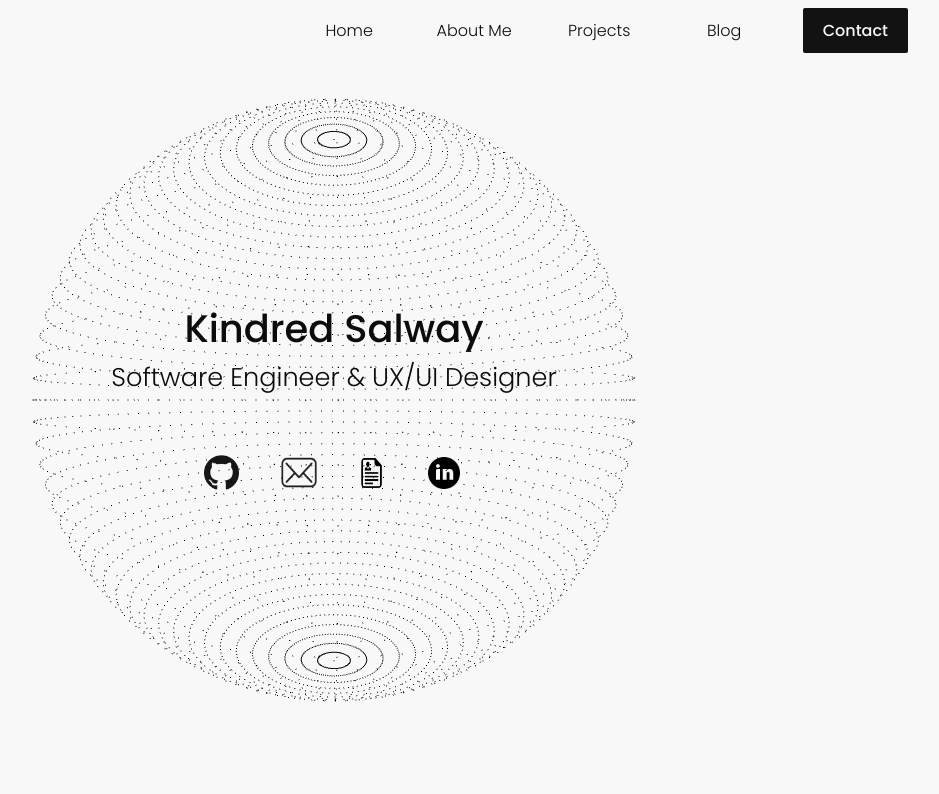
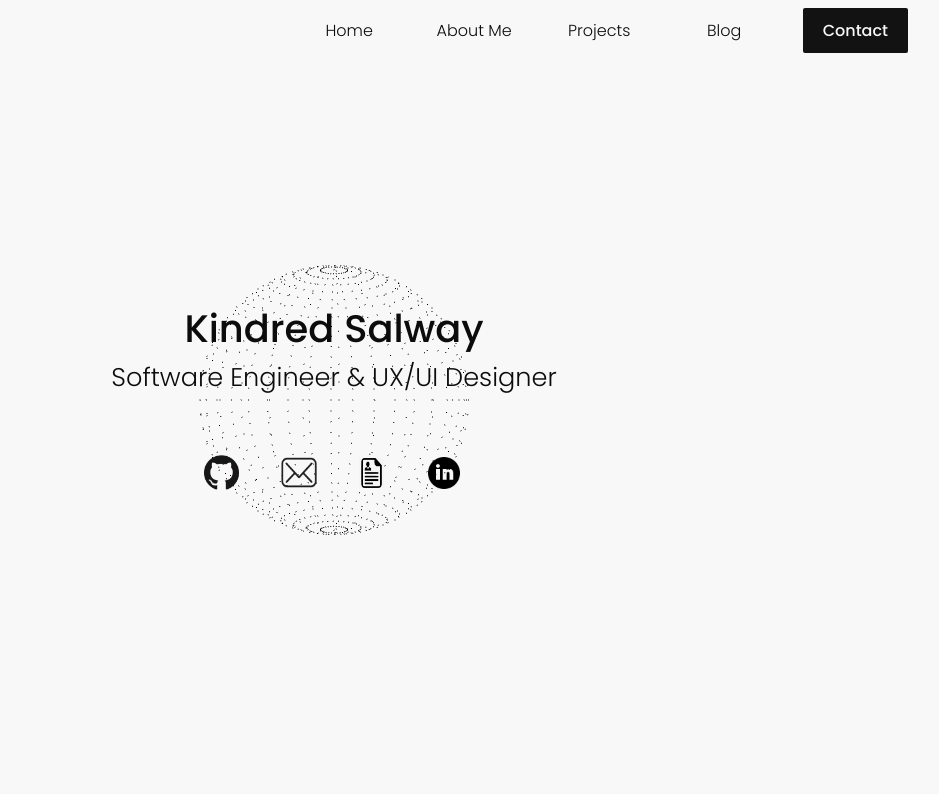
Before and after one commit to KindredSM/Portfolio, a plain HTML site: page index.html in a window 1280 px wide. Shown: the top 794 px of the page, without its empty margins (306-1245 px from the left). Drawn offline with nearby package versions, Linux system fonts and the light colour scheme; animation ran at ten frames a second.

Commit message:
added three.js

```diff
--- a/scripts.js
+++ b/scripts.js
@@ -16,7 +16,7 @@ function init() {
 
   document.body.appendChild(renderer.domElement);
 
-  const geometry = new THREE.SphereGeometry(100, 100, 50);
+  const geometry = new THREE.SphereGeometry(100, 30, 30);
 
   const material = new THREE.PointsMaterial({
     color: 0x000000,
@@ -27,7 +27,7 @@ function init() {
 
   scene.add(sphere);
 
-  camera.position.z = 200;
+  camera.position.z = 400;
 }
 
 function animate() {
@@ -58,8 +58,8 @@ gsap.to(".white__box", {
   scrollTrigger: {
     trigger: ".hero__container",
   },
-  duration: 3,
-  x: 1000,
+  duration: 4,
+  x: 1300,
   width: 0,
   ease: "power4.out",
 });
--- a/styles.css
+++ b/styles.css
@@ -9,7 +9,7 @@ canvas {
   position: absolute;
   top: 0;
   left: 0;
-  z-index: 1;
+  z-index: -1;
 }
 
 .white__box {
```
